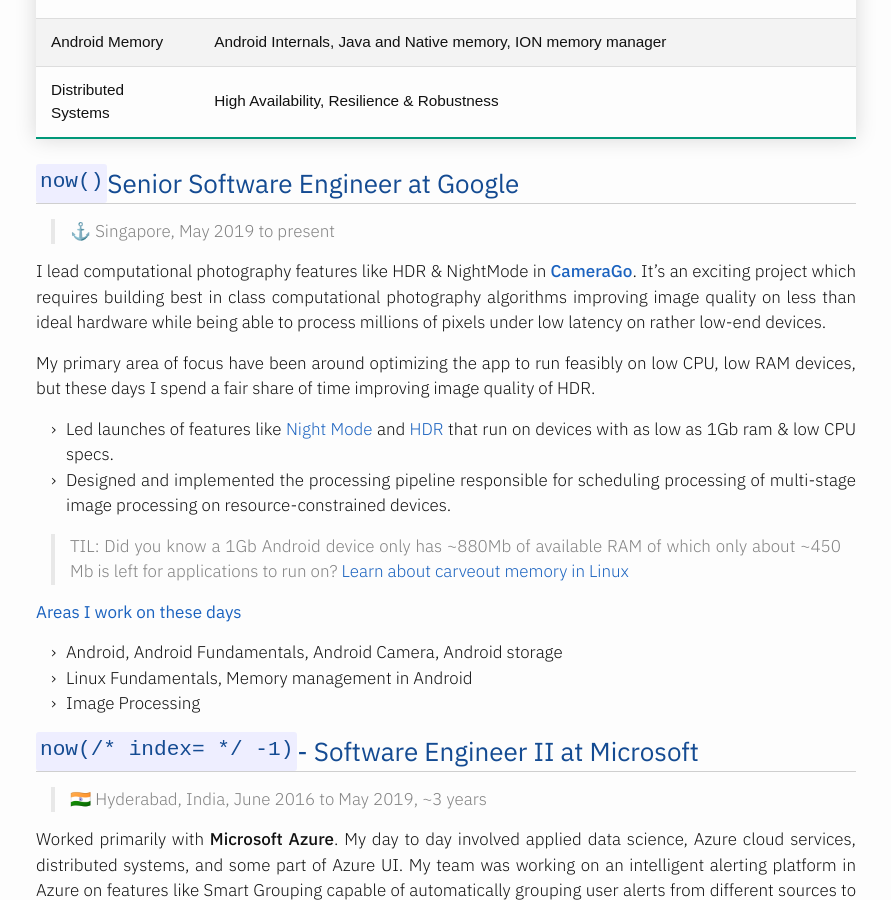
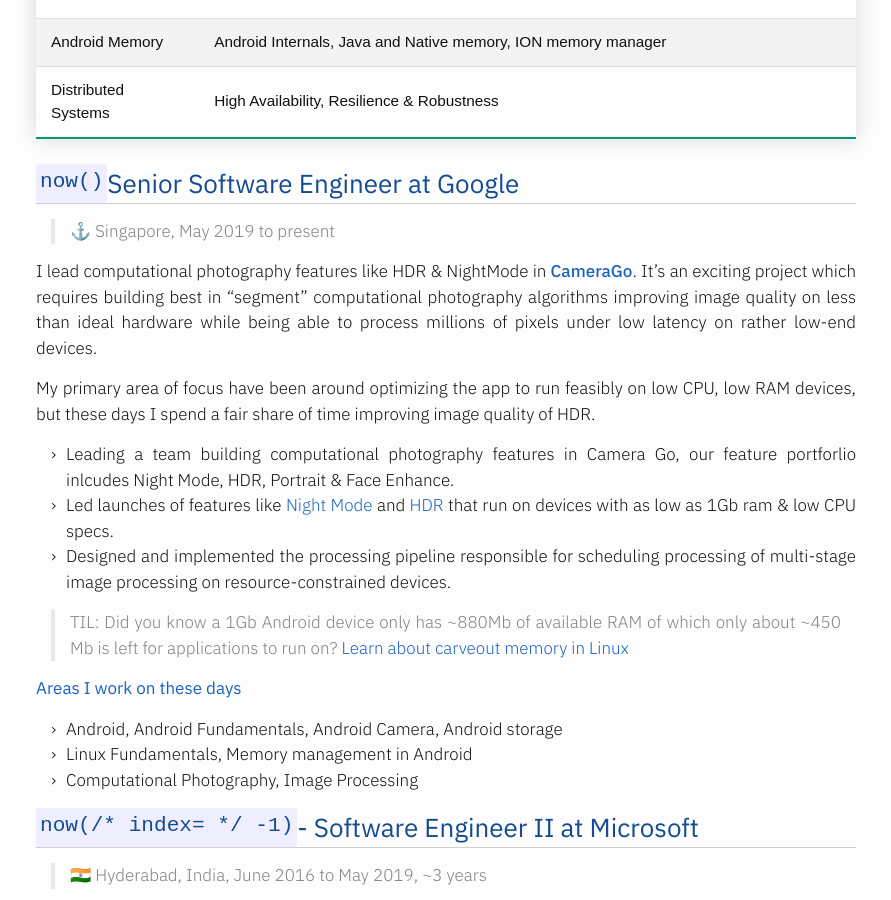
Before and after one commit to mebjas/mebjas.github.io, a Jekyll site: the page built from about.md, in a window 1280 px wide and 900 px high, scrolled down 871 px. Shown: the whole window, without its empty margins (194-1085 px from the left). Built offline with Jekyll 4.4.1, drawn with Linux system fonts in a browser that asks for light colours; comment, search, counter and statistics services are not loaded.

Commit message:
Update about.md

```diff
--- a/about.md
+++ b/about.md
@@ -21,10 +21,11 @@
 ## `now()` Senior Software Engineer at Google
 > ⚓ Singapore, May 2019 to present
 
-I lead computational photography features like HDR & NightMode in **[CameraGo](https://blog.google/products/android/android-go-camera-go/)**. It's an exciting project which requires building best in class computational photography algorithms improving image quality on less than ideal hardware while being able to process millions of pixels under low latency on rather low-end devices.
+I lead computational photography features like HDR & NightMode in **[CameraGo](https://blog.google/products/android/android-go-camera-go/)**. It's an exciting project which requires building best in "segment" computational photography algorithms improving image quality on less than ideal hardware while being able to process millions of pixels under low latency on rather low-end devices.
 
 My primary area of focus have been around optimizing the app to run feasibly on low CPU, low RAM devices, but these days I spend a fair share of time improving image quality of HDR.
 
+ - Leading a team building computational photography features in Camera Go, our feature portforlio inlcudes Night Mode, HDR, Portrait & Face Enhance.
  - Led launches of features like [Night Mode](https://www.xda-developers.com/google-camera-android-go-mod-night-mode-low-light-photography/) and [HDR](https://www.xda-developers.com/google-camera-go-rolling-out-hdr-support/) that run on devices with as low as 1Gb ram & low CPU specs.
  - Designed and implemented the processing pipeline responsible for scheduling processing of multi-stage image processing on resource-constrained devices.
 
@@ -33,7 +34,7 @@
 #### Areas I work on these days
  - Android, Android Fundamentals, Android Camera, Android storage
  - Linux Fundamentals, Memory management in Android
- - Image Processing
+ - Computational Photography, Image Processing
 
 ## `now(/* index= */ -1)` - Software Engineer II at Microsoft
 > 🇮🇳 Hyderabad, India, June 2016 to May 2019, ~3 years
```
